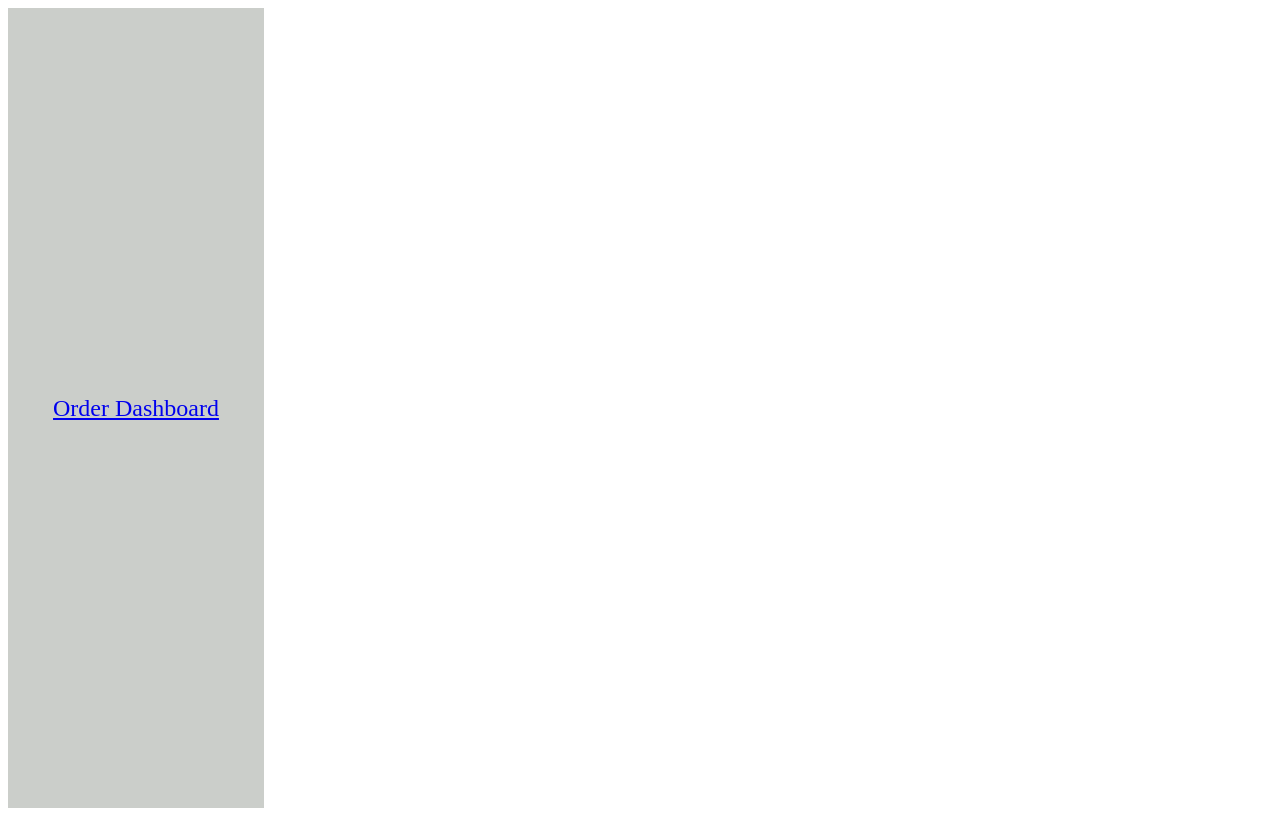
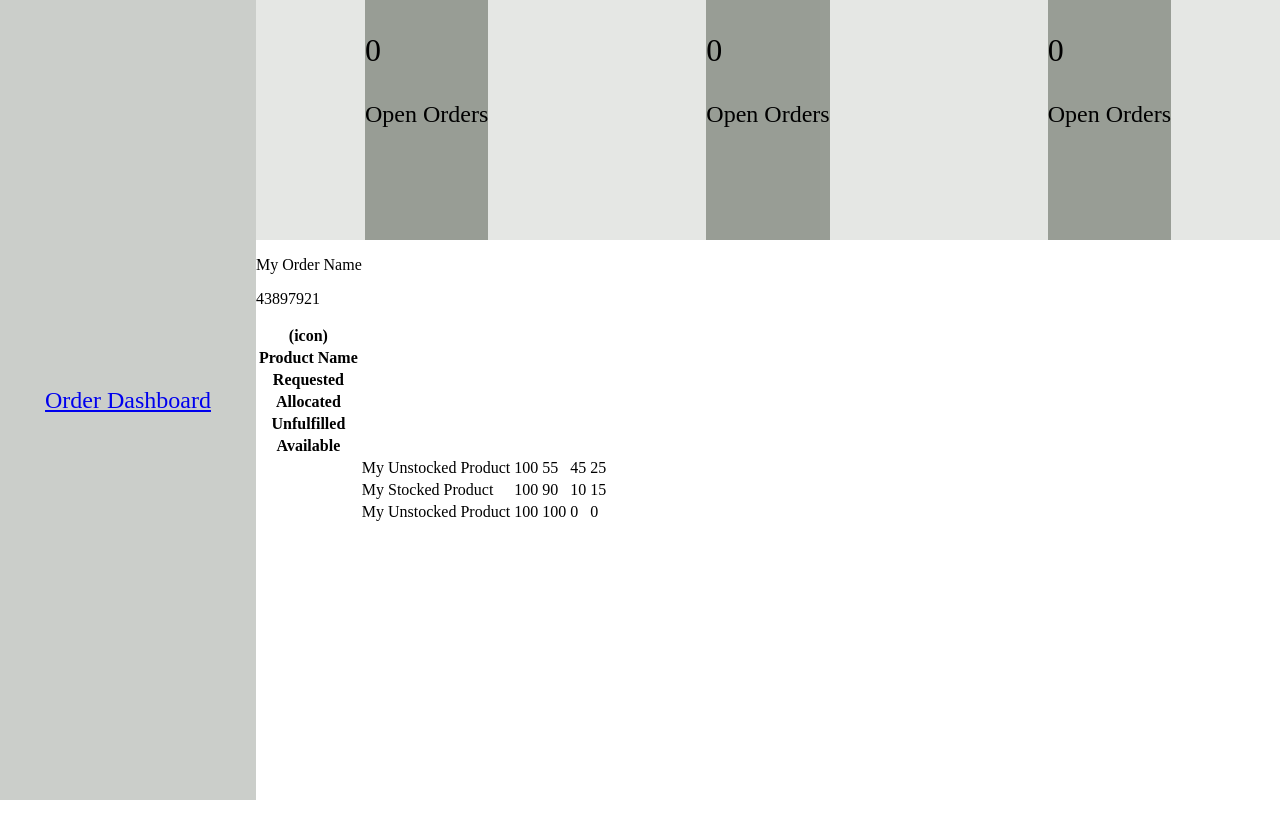
Before and after one commit to EthanCloin/supplyify, a Flask app: page / in a window 1280 px wide. Run offline with Flask 3, Linux system fonts and the light colour scheme.

Commit message:
Dashboard Skeleton:
- Add elements for Order Scorecards
- Add element for Orders List
- Add elements for Products Table

```diff
--- a/app/app.py
+++ b/app/app.py
@@ -7,7 +7,7 @@ app.secret_key = b"think of the children"
 
 @app.route("/")
 def home():
-    return render_template("layout.html", request={"request": request})
+    return render_template("dashboard.html", request={"request": request})
 
 
 if __name__ == "__main__":
--- a/app/static/css/main.css
+++ b/app/static/css/main.css
@@ -1,9 +1,23 @@
-:root{
-    --neutral-300:hsl(100,4%,90%);
-    --neutral-400:hsl(100, 4%,80%);
-    --neutral-500:hsl(100, 4%,70%);
-    --neutral-550:hsl(100, 4%,65%);
-    --neutral-600:hsl(100, 4%,60%);
+:root {
+  --neutral-300: hsl(100, 4%, 90%);
+  --neutral-400: hsl(100, 4%, 80%);
+  --neutral-500: hsl(100, 4%, 70%);
+  --neutral-550: hsl(100, 4%, 65%);
+  --neutral-600: hsl(100, 4%, 60%);
+}
+html,
+body {
+  margin: 0px;
+  padding: 0px;
+}
+
+body {
+  display: flex;
+}
+main {
+  flex-grow: 1;
+  display: flex;
+  flex-direction: column;
 }
 nav.sidebar {
   width: 20vw;
@@ -17,6 +31,23 @@ nav.sidebar {
 
   .nav-item {
     font-size: 24px;
-        color:hsl(from color h s l)
+    color: hsl(from color h s l);
   }
 }
+
+.orders-scorecards {
+  width: 100%;
+  height: 30%;
+  display: flex;
+  background-color: var(--neutral-300);
+  justify-content: space-around;
+  .__card {
+    background-color: var(--neutral-600);
+    .__number {
+      font-size: xx-large;
+    }
+    .__title {
+      font-size: x-large;
+    }
+  }
+}
--- /dev/null
+++ b/app/templates/dashboard.html
@@ -0,0 +1,88 @@
+{% extends 'layout.html' %}
+{% block content%}
+<section class="orders-scorecards">
+    <div class="__card">
+        <p class="__number">0</p>
+        <p class="__title">Open Orders</p>
+    </div>
+    <div class="__card">
+        <p class="__number">0</p>
+        <p class="__title">Open Orders</p>
+    </div>
+    <div class="__card">
+        <p class="__number">0</p>
+        <p class="__title">Open Orders</p>
+    </div>
+</section>
+<section class="orders-summary">
+    <div class="orders-view">
+        <div class="orders-list">
+            <!-- TODO: use a for loop to iter through api here -->
+            <div class="__item">
+                <p class="__title">My Order Name</p>
+                <p class="__id">43897921</p>
+            </div>
+        </div>
+        <table class="products-table">
+            <thead>
+                <tr>
+                    <!-- i don't actually need a header title and this should conditionally render
+                    based on values in othercolumns. prob do that condition check serverside tho? -->
+                    <th>(icon)</th>
+                </tr>
+                <tr>
+                    <th>Product Name</th>
+                </tr>
+                <tr>
+                    <th>Requested</th>
+                </tr>
+                <tr>
+                    <th>Allocated</th>
+                </tr>
+                <tr>
+                    <th>Unfulfilled</th>
+                </tr>
+                <tr>
+                    <th>Available</th>
+                </tr>
+            </thead>
+            <tbody>
+            <!-- TODO: use a for loop to iter through api here -->
+                <tr>
+                    <td>
+                        <!-- TODO: add my svg icons -->
+                        <img>
+                    </td>
+                    <td>My Unstocked Product</td>
+                    <td>100</td>
+                    <td>55</td>
+                    <td>45</td>
+                    <td>25</td>
+                </tr>
+                <tr>
+                    <td>
+                        <!-- TODO: add my svg icons -->
+                        <img>
+                    </td>
+                    <td>My Stocked Product</td>
+                    <td>100</td>
+                    <td>90</td>
+                    <td>10</td>
+                    <td>15</td>
+                </tr>
+                <tr>
+                    <td>
+                        <!-- TODO: add my svg icons -->
+                        <img>
+                    </td>
+                    <td>My Unstocked Product</td>
+                    <td>100</td>
+                    <td>100</td>
+                    <td>0</td>
+                    <td>0</td>
+                </tr>
+            </tbody>
+        </table>
+    </div>
+</section>
+{% endblock %}
--- a/app/templates/layout.html
+++ b/app/templates/layout.html
@@ -7,10 +7,10 @@
     <title>Supplify</title>
 </head>
 <body>
+    <nav class="sidebar">
+        <a class="nav-item" href="/dashboard">Order Dashboard</a>
+    </nav>
     <main>
-        <nav class="sidebar">
-            <a class="nav-item" href="/dashboard">Order Dashboard</a>
-        </nav>
         {% block content %}{% endblock %}
     </main>
 </body>
```
Lines whose indentation alone changed are shown as unchanged.
